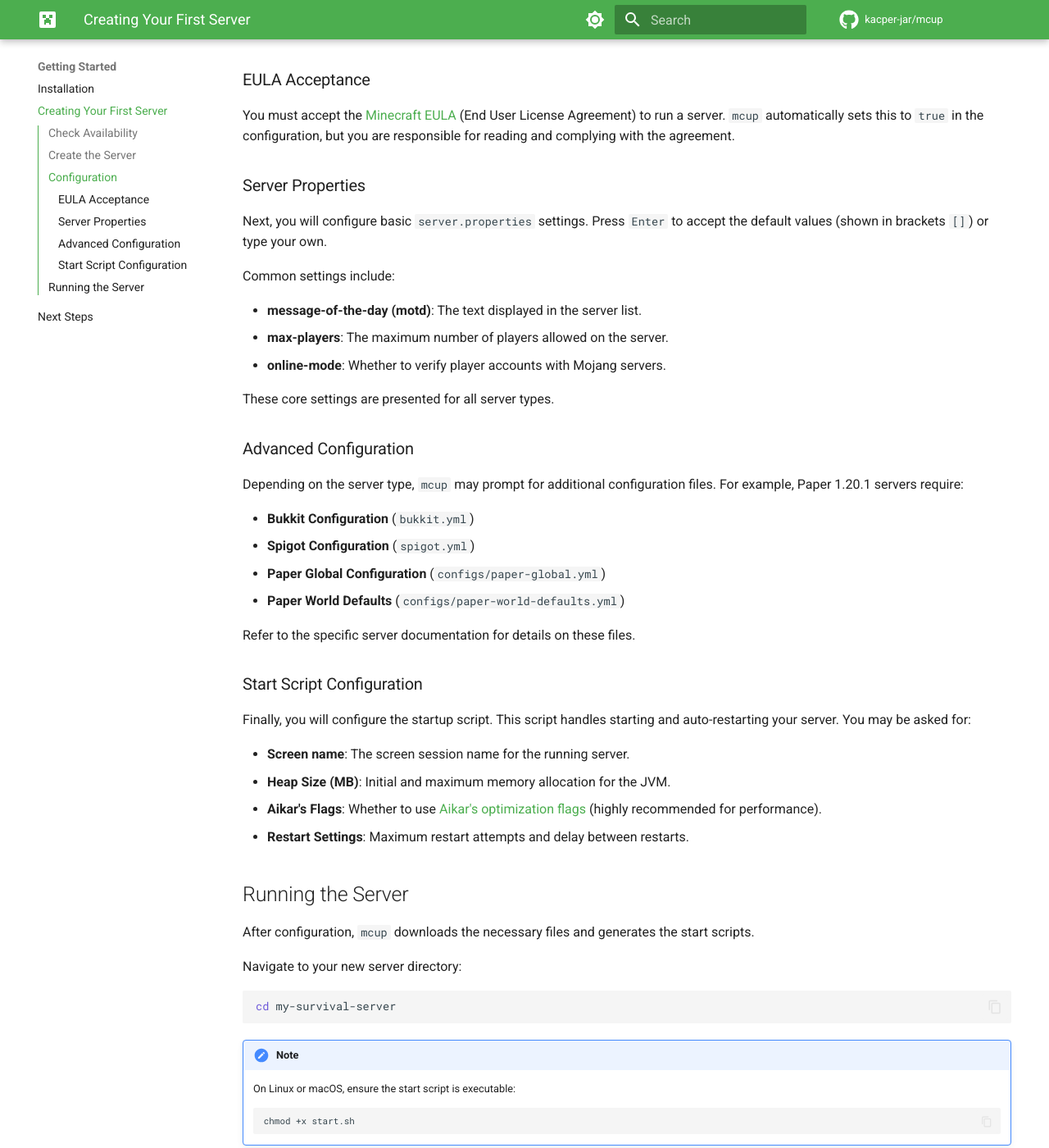
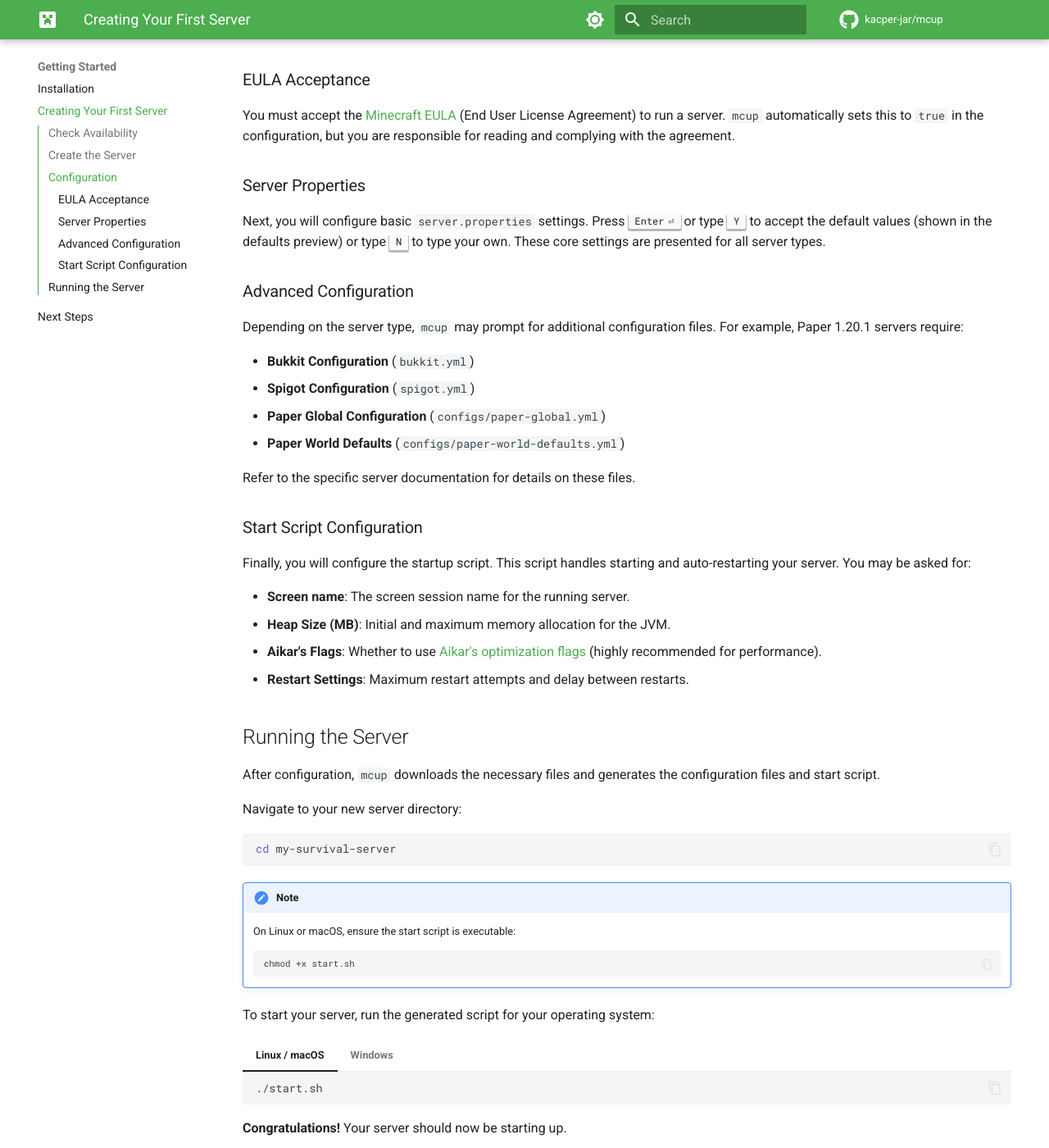
Before and after one commit to kacper-jar/mcup, an MkDocs documentation site: the page built from docs/getting-started/creating-first-server.md, in a window 1280 px wide and 1400 px high, scrolled down 1027 px. Shown: the whole window at 82% size. Built offline with MkDocs 1.6.1 and Material for MkDocs 9.7.7, drawn with Linux system fonts in a browser that asks for light colours; comment, search, counter and statistics services are not loaded; the version menu is left out.

Commit message:
docs: simplify server properties configuration section

```diff
--- a/docs/getting-started/creating-first-server.md
+++ b/docs/getting-started/creating-first-server.md
@@ -47,14 +47,7 @@
 ### Server Properties
 
 Next, you will configure basic `server.properties` settings.
-Press `Enter` to accept the default values (shown in brackets `[]`) or type your own.
-
-Common settings include:
-
--   **message-of-the-day (motd)**: The text displayed in the server list.
--   **max-players**: The maximum number of players allowed on the server.
--   **online-mode**: Whether to verify player accounts with Mojang servers.
-
+Press ++enter++ or type ++y++ to accept the default values (shown in the defaults preview) or type ++n++ to type your own.
 These core settings are presented for all server types.
 
 ### Advanced Configuration
@@ -81,7 +74,7 @@
 
 ## Running the Server
 
-After configuration, `mcup` downloads the necessary files and generates the start scripts.
+After configuration, `mcup` downloads the necessary files and generates the configuration files and start script.
 
 Navigate to your new server directory:
 
```
